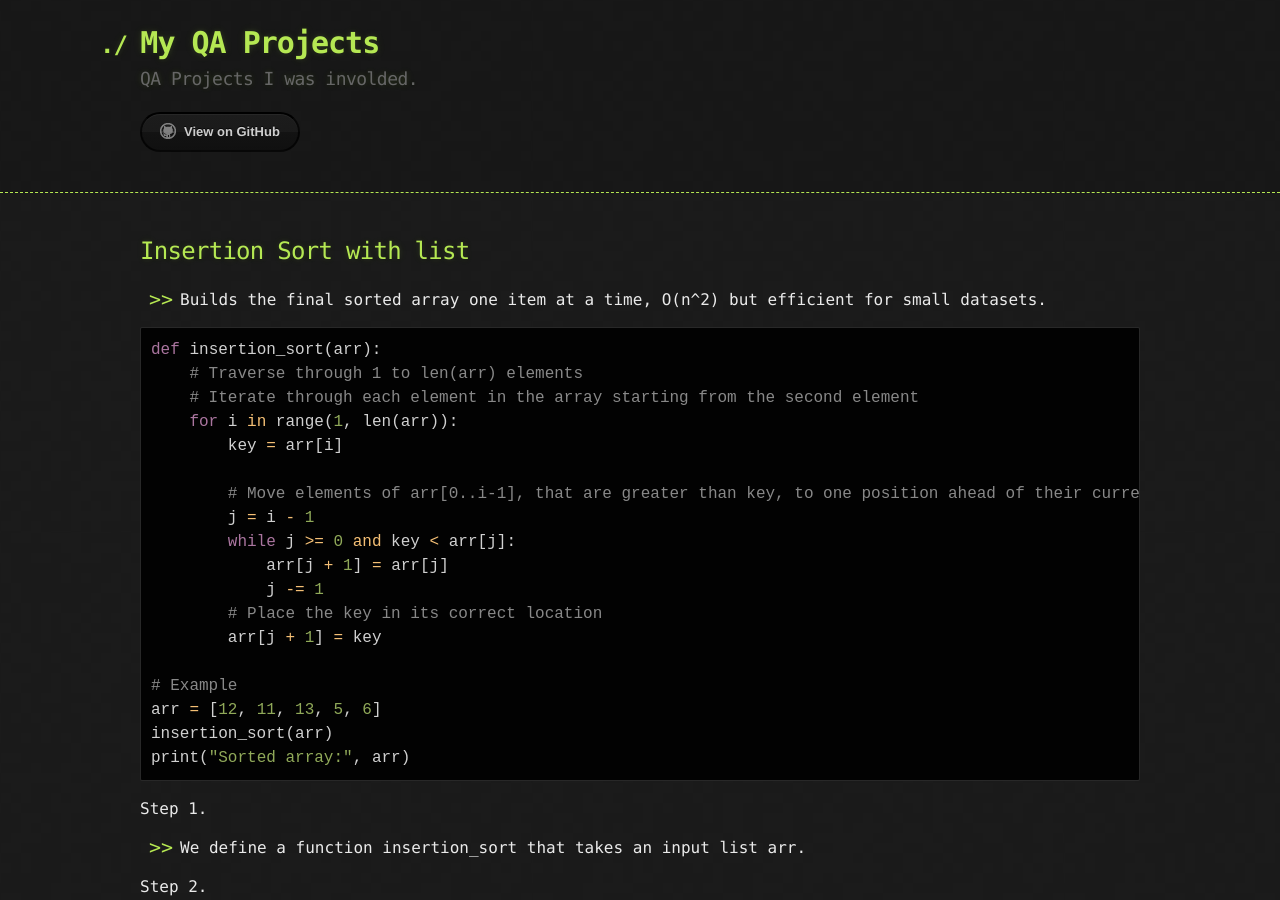
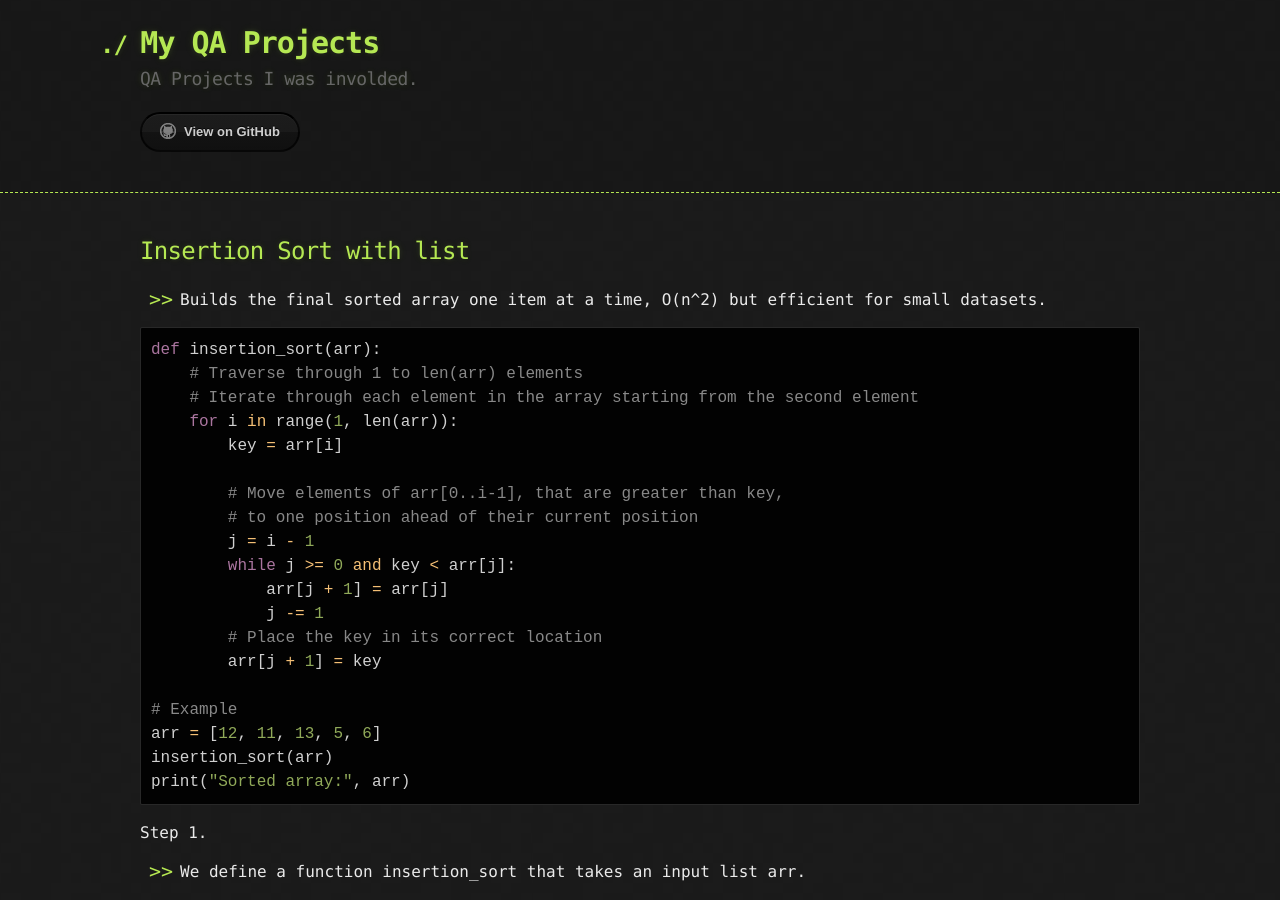
Before and after one commit to sciustechnologia/sciustechnologia.github.io, a Jekyll site: the page built from python/10_algos/10014.md, in a window 1280 px wide and 900 px high. Built offline with Jekyll 4.4.1, drawn with Linux system fonts in a browser that asks for light colours.

Commit message:
Update 10014.md

```diff
--- a/python/10_algos/10014.md
+++ b/python/10_algos/10014.md
@@ -14,7 +14,8 @@ def insertion_sort(arr):
     for i in range(1, len(arr)):
         key = arr[i]
 
-        # Move elements of arr[0..i-1], that are greater than key, to one position ahead of their current position
+        # Move elements of arr[0..i-1], that are greater than key,
+        # to one position ahead of their current position
         j = i - 1
         while j >= 0 and key < arr[j]:
             arr[j + 1] = arr[j]
```
